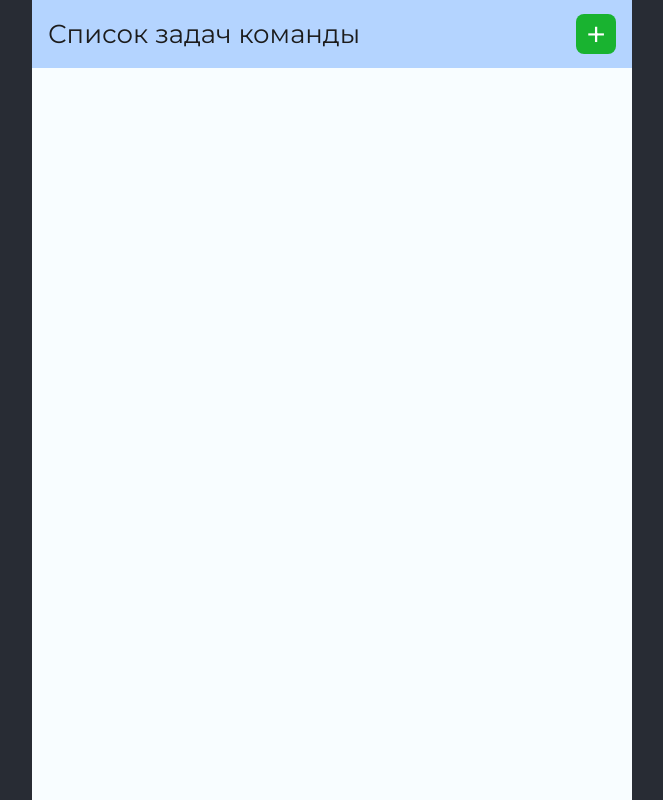
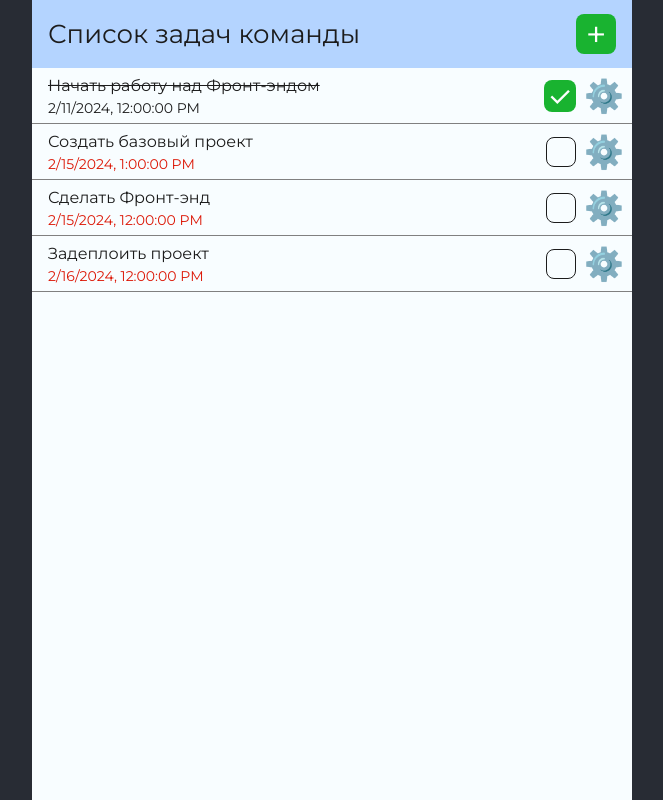
Before and after one commit to father1971/front-final, a React (Create React App) app: page / in a window 1280 px wide. Shown: the whole page, without its empty margins (308-971 px from the left). Built offline with nearby package versions, Linux system fonts and the light colour scheme; the HTML template or start-up script is replaced by a standard one.

Commit message:
added TaskList and Card

```diff
--- /dev/null
+++ b/src/components/TaskCard.tsx
@@ -0,0 +1,170 @@
+import React from 'react';
+import styled from 'styled-components';
+import { Task } from '../commonTypes';
+import { colors } from '../colors';
+
+interface TaskCardInterface {
+  task: Task;
+  onTaskMarked: (id: string, completed: boolean) => void;
+  onEditTask: (id: string) => void;
+}
+
+export const TaskCard: React.FC<TaskCardInterface> = ({
+  task,
+  onTaskMarked,
+  onEditTask,
+}) => {
+  const deadline = new Date(task.deadline);
+  const isLate = task.completed === false && deadline < new Date();
+
+  function onTaskCompletedButtonClick() {
+    onTaskMarked(task.id, false);
+  }
+
+  function onTaskNotCompletedButtonClick() {
+    onTaskMarked(task.id, true);
+  }
+
+  function onChangeTaskButtonClick() {
+    onEditTask(task.id);
+  }
+
+  return (
+    <Container>
+      <TaskInfo>
+        <TaskName completed={task.completed}>{task.name}</TaskName>
+        <TaskTime isLate={isLate}>{deadline.toLocaleString()}</TaskTime>
+      </TaskInfo>
+      {task.completed ? (
+        <TaskCompletedButton onClick={onTaskCompletedButtonClick}>
+          ✓
+        </TaskCompletedButton>
+      ) : (
+        <TaskNotCompletedButton onClick={onTaskNotCompletedButtonClick} />
+      )}
+      <ChangeTaskButton onClick={onChangeTaskButtonClick}>⚙️</ChangeTaskButton>
+    </Container>
+  );
+};
+
+const Container = styled.div({
+  display: 'flex',
+  flexDirection: 'row',
+  alignItems: 'center',
+  width: '100%',
+  borderBottom: '1px solid gray',
+  height: 56,
+  paddingLeft: 16,
+  paddingTop: 8,
+  paddingRight: 16,
+  paddingBottom: 8,
+});
+
+const TaskInfo = styled.div({
+  display: 'flex',
+  flexDirection: 'column',
+  flexGrow: 1,
+});
+
+const TaskName = styled.div<{ completed: boolean }>(({ completed }) => {
+  return {
+    textAlign: 'start',
+    color: colors.text,
+    fontSize: '16px',
+    lineHeight: '22px',
+    textDecoration: completed ? 'line-through' : 'none',
+    marginBottom: 2,
+  };
+});
+
+const TaskTime = styled.div<{ isLate: boolean }>(({ isLate }) => {
+  return {
+    textAlign: 'start',
+    color: isLate ? colors.redText : colors.text,
+    fontSize: '14px',
+    lineHeight: '18px',
+  };
+});
+
+const TaskNotCompletedButton = styled.div({
+  display: 'block',
+  flexShrink: 0,
+
+  height: 30,
+  width: 30,
+  backgroundColor: colors.button.darkNeutral,
+  marginLeft: 8,
+
+  borderRadius: 8,
+  borderWidth: 1,
+  borderStyle: 'solid',
+  borderColor: colors.text,
+
+  cursor: 'pointer',
+  userSelect: 'none',
+
+  '&:hover': {
+    backgroundColor: colors.buttonHover.darkNeutral,
+  },
+
+  '&:active': {
+    backgroundColor: colors.buttonActive.darkNeutral,
+  },
+});
+
+const TaskCompletedButton = styled.div({
+  display: 'block',
+  flexShrink: 0,
+
+  height: 32,
+  width: 32,
+  backgroundColor: colors.button.positive,
+  marginLeft: 8,
+
+  borderRadius: 8,
+
+  color: colors.lightText,
+  fontSize: '28px',
+  lineHeight: '32px',
+  textAlign: 'center',
+
+  cursor: 'pointer',
+  userSelect: 'none',
+
+  '&:hover': {
+    backgroundColor: colors.buttonHover.positive,
+  },
+
+  '&:active': {
+    backgroundColor: colors.buttonActive.positive,
+  },
+});
+
+const ChangeTaskButton = styled.div({
+  display: 'block',
+  flexShrink: 0,
+
+  height: 32,
+  width: 32,
+  backgroundColor: colors.button.darkNeutral,
+  marginLeft: 8,
+
+  borderRadius: 8,
+
+  color: colors.text,
+  fontSize: '32px',
+  lineHeight: '32px',
+  textAlign: 'center',
+  fontWeight: 'bold',
+
+  cursor: 'pointer',
+  userSelect: 'none',
+
+  '&:hover': {
+    backgroundColor: colors.buttonHover.darkNeutral,
+  },
+
+  '&:active': {
+    backgroundColor: colors.buttonActive.darkNeutral,
+  },
+});
--- /dev/null
+++ b/src/components/TaskList.tsx
@@ -0,0 +1,37 @@
+import React from 'react';
+import styled from 'styled-components';
+import { Task } from '../commonTypes';
+import { TaskCard } from './TaskCard';
+
+interface TaskListInterface {
+  tasks: Task[];
+  onTaskMarked: (id: string, completed: boolean) => void;
+  onEditTask: (id: string) => void;
+}
+
+export const TaskList: React.FC<TaskListInterface> = ({
+  tasks,
+  onTaskMarked,
+  onEditTask,
+}) => {
+  return (
+    <Container>
+      {tasks.map(function (task) {
+        return (
+          <TaskCard
+            task={task}
+            onEditTask={onEditTask}
+            onTaskMarked={onTaskMarked}
+          />
+        );
+      })}
+    </Container>
+  );
+};
+
+const Container = styled.div({
+  display: 'flex',
+  flexDirection: 'column',
+  flexGrow: 1,
+  overflowY: 'auto',
+});
--- a/src/components/ToDoList.tsx
+++ b/src/components/ToDoList.tsx
@@ -4,18 +4,55 @@ import { colors } from '../colors';
 import { Task } from '../commonTypes';
 import { testTasks } from '../testData';
 import { Header } from './Header';
+import { TaskList } from './TaskList';
 
 export const ToDoList: React.FC = () => {
   const [currentTasks, setCurrentTasks] = React.useState<Task[]>(testTasks);
+
   function openAddTaskSection() {
     alert('AddTask');
+  }
+
+  function markTask(id: string, completed: boolean) {
+    const taskToChange = currentTasks.find(function (task) {
+      if (task.id === id) {
+        return true;
+      } else {
+        return false;
+      }
+    });
+
+    if (taskToChange === undefined) {
+      return;
+    }
+
+    const newTask: Task = {
+      id: taskToChange.id,
+      name: taskToChange.name,
+      completed: completed,
+      deadline: taskToChange.deadline,
+    };
+
+    const taskToChangeIndex = currentTasks.indexOf(taskToChange);
+
+    const newTasks = currentTasks.slice();
+    newTasks.splice(taskToChangeIndex, 1, newTask);
+
+    setCurrentTasks(newTasks);
+  }
+
+  function openEditTaskSection(id: string) {
+    alert('Edit task');
   }
 
   return (
     <Container>
       <Header onAddTaskClick={openAddTaskSection} />
-      {/* <Header/> */}
-      {/* <TaskList/> */}
+      <TaskList
+        tasks={currentTasks}
+        onTaskMarked={markTask}
+        onEditTask={openEditTaskSection}
+      />
       {/* <AddTask/> */}
       {/* <AddTask/> */}
     </Container>
```
